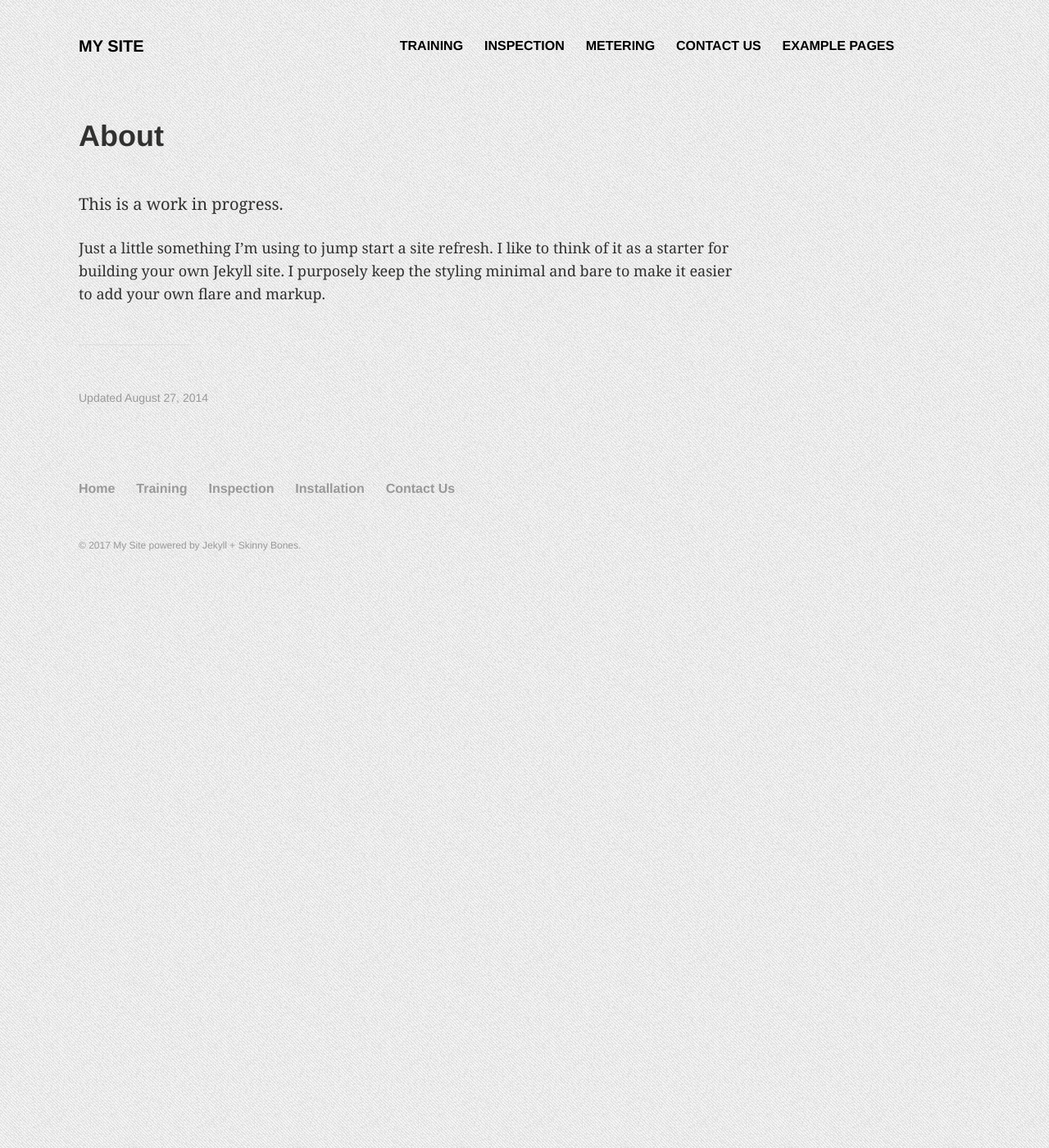
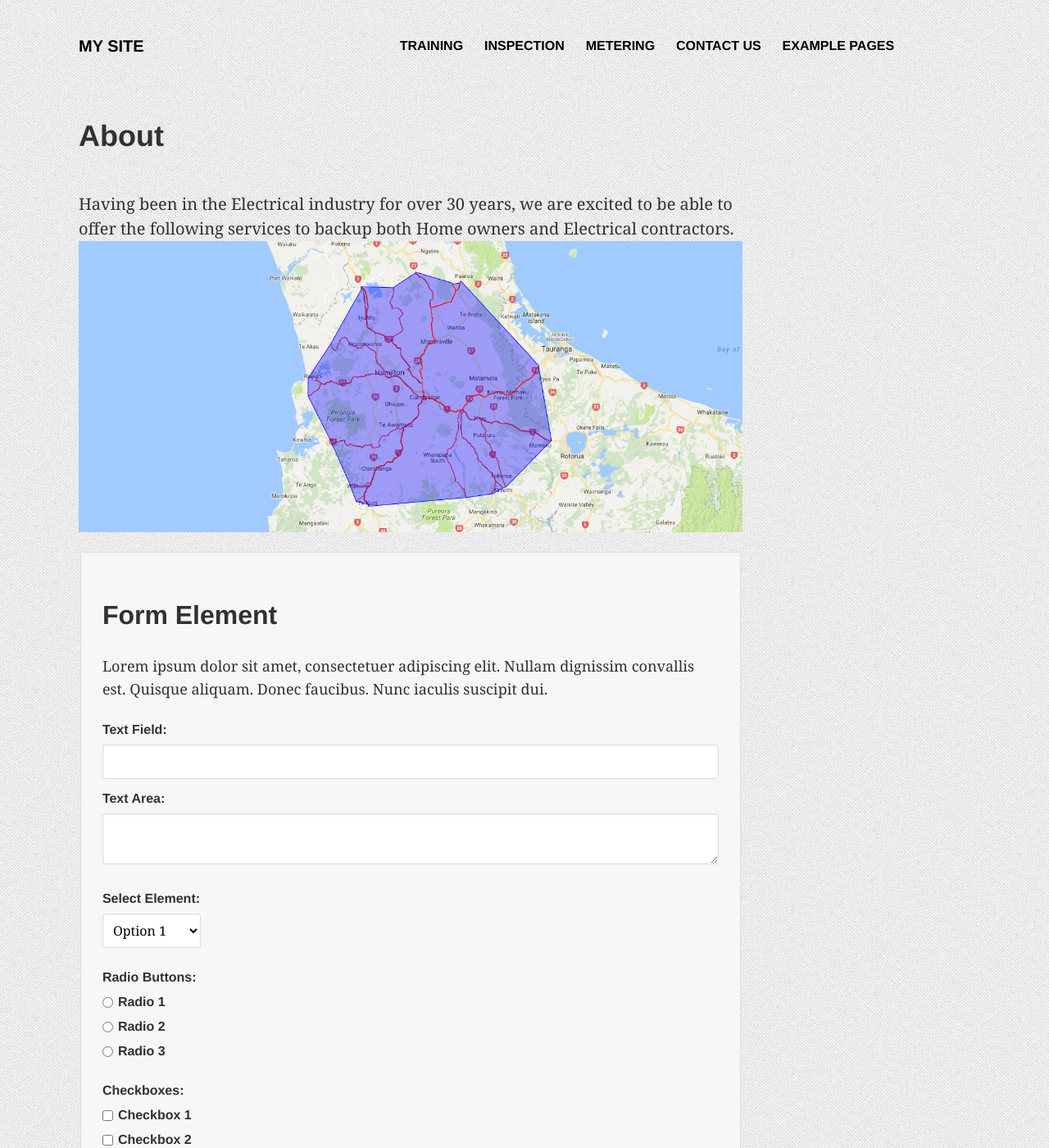
Before and after one commit to DarrenHobern/limerice, a Jekyll site: the page built from contact/index.md, in a window 1280 px wide and 1400 px high. Shown: the whole window at 82% size. Built offline with Jekyll 4.4.1, drawn with Linux system fonts in a browser that asks for light colours; some of the changed text lies outside the part shown.

Commit message:
update contact

```diff
--- a/contact/index.md
+++ b/contact/index.md
@@ -11,7 +11,53 @@ image:
 share: false
 ads: false
 ---
-
-This is a work in progress.
-
-Just a little something I'm using to jump start a site refresh. I like to think of it as a starter for building your own Jekyll site. I purposely keep the styling minimal and bare to make it easier to add your own flare and markup.
+Having been in the Electrical industry for over 30 years, we are excited to be able to offer the following services to backup both Home owners and Electrical contractors.
+![map]({{site.url}}/images/range-map.png)
+<fieldset>
+	<form>
+		<h2>Form Element</h2>
+		<p>Lorem ipsum dolor sit amet, consectetuer adipiscing elit. Nullam dignissim convallis est. Quisque aliquam. Donec faucibus. Nunc iaculis suscipit dui.</p>
+		<label for="text_field">Text Field:</label>
+		<input type="text" id="text_field" />
+		<label for="text_area">Text Area:</label>
+		<textarea id="text_area"></textarea>
+		<p>
+			<label for="select_element">Select Element:</label>
+			<select name="select_element">
+				<optgroup label="Option Group 1">
+					<option value="1">Option 1</option>
+					<option value="2">Option 2</option>
+					<option value="3">Option 3</option>
+				</optgroup>
+				<optgroup label="Option Group 2">
+					<option value="1">Option 1</option>
+					<option value="2">Option 2</option>
+					<option value="3">Option 3</option>
+				</optgroup>
+			</select>
+		</p>
+		<p>
+			<label for="radio_buttons">Radio Buttons:</label>
+			<label><input type="radio" class="radio" name="radio_button" value="radio_1" />Radio 1</label>
+			<label><input type="radio" class="radio" name="radio_button" value="radio_2" />Radio 2</label>
+			<label><input type="radio" class="radio" name="radio_button" value="radio_3" />Radio 3</label>
+		</p>
+		<p>
+			<label for="checkboxes">Checkboxes:</label>
+			<label><input type="checkbox" class="checkbox" name="checkboxes" value="check_1" />Checkbox 1</label>
+			<label><input type="checkbox" class="checkbox" name="checkboxes" value="check_2" />Checkbox 2</label>
+			<label><input type="checkbox" class="checkbox" name="checkboxes" value="check_3" />Checkbox 3</label>
+		</p>
+		<p>
+			<label for="password">Password:</label>
+			<input type="password" class="password" name="password" />
+		</p>
+		<p>
+			<label for="file">File Input:</label>
+			<input type="file" class="file" name="file" />
+		</p>
+		<p>
+			<input class="btn" type="submit" value="Submit" />
+		</p>
+	</form>
+</fieldset>
```
Also changed, not shown: _posts/inspection/2016-11-11-highriskinspections.md (+2 -2 lines).
